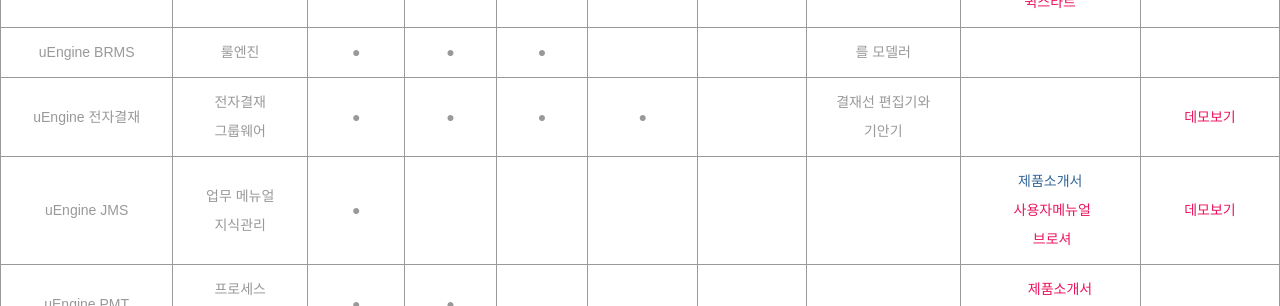
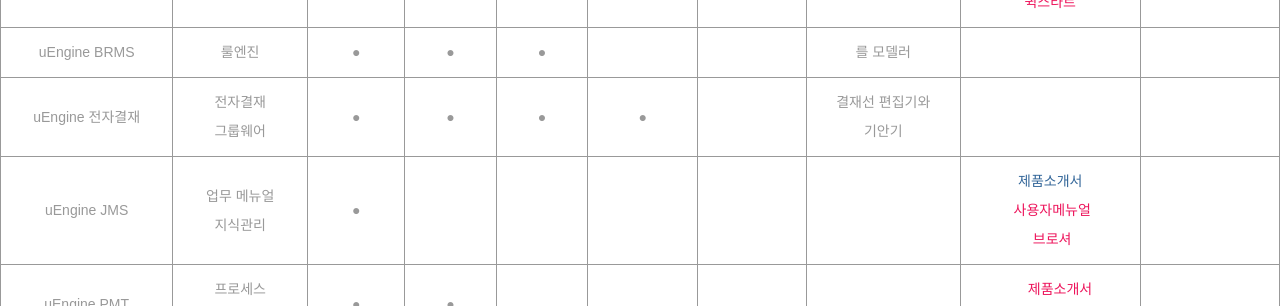
Before and after one commit to TheOpenCloudEngine/theopencloudengine.github.io, a Jekyll site: the page built from products/bpm.md, in a window 1280 px wide and 900 px high, scrolled down 1026 px. Shown: the part 151-457 px from the top of the window. Built offline with Jekyll 4.4.1, drawn with Linux system fonts in a browser that asks for light colours.

Commit message:
Update bpm.md

```diff
--- a/products/bpm.md
+++ b/products/bpm.md
@@ -78,7 +78,7 @@
     <td class="tg-s6z2"></td>
     <td class="tg-s6z2">결재선 편집기와<br>기안기</td>
     <td class="tg-s6z2"></td>
-    <td class="tg-s6z2"><a href="http://221.141.2.166:9090/uengine-web/" style="text-decoration-line: none;" target="_blank"><u>데모보기</u></a></td>
+    <td class="tg-s6z2"></td>
   </tr>
   <tr>
     <td class="tg-s6z2">uEngine JMS</td>
@@ -96,7 +96,7 @@
       <br>
       <a href="http://uengine.org/assets/docs/uJMS.pdf" style="text-decoration-line: none;" target="_blank"><u>브로셔</u></a>
     </td>
-    <td class="tg-s6z2"><a href="http://221.141.2.166:5050/uengine-web" style="text-decoration-line: none;" target="_blank"><u>데모보기</u></a></td>
+    <td class="tg-s6z2"></td>
   </tr>
   <tr>
     <td class="tg-s6z2">uEngine PMT</td>
```
